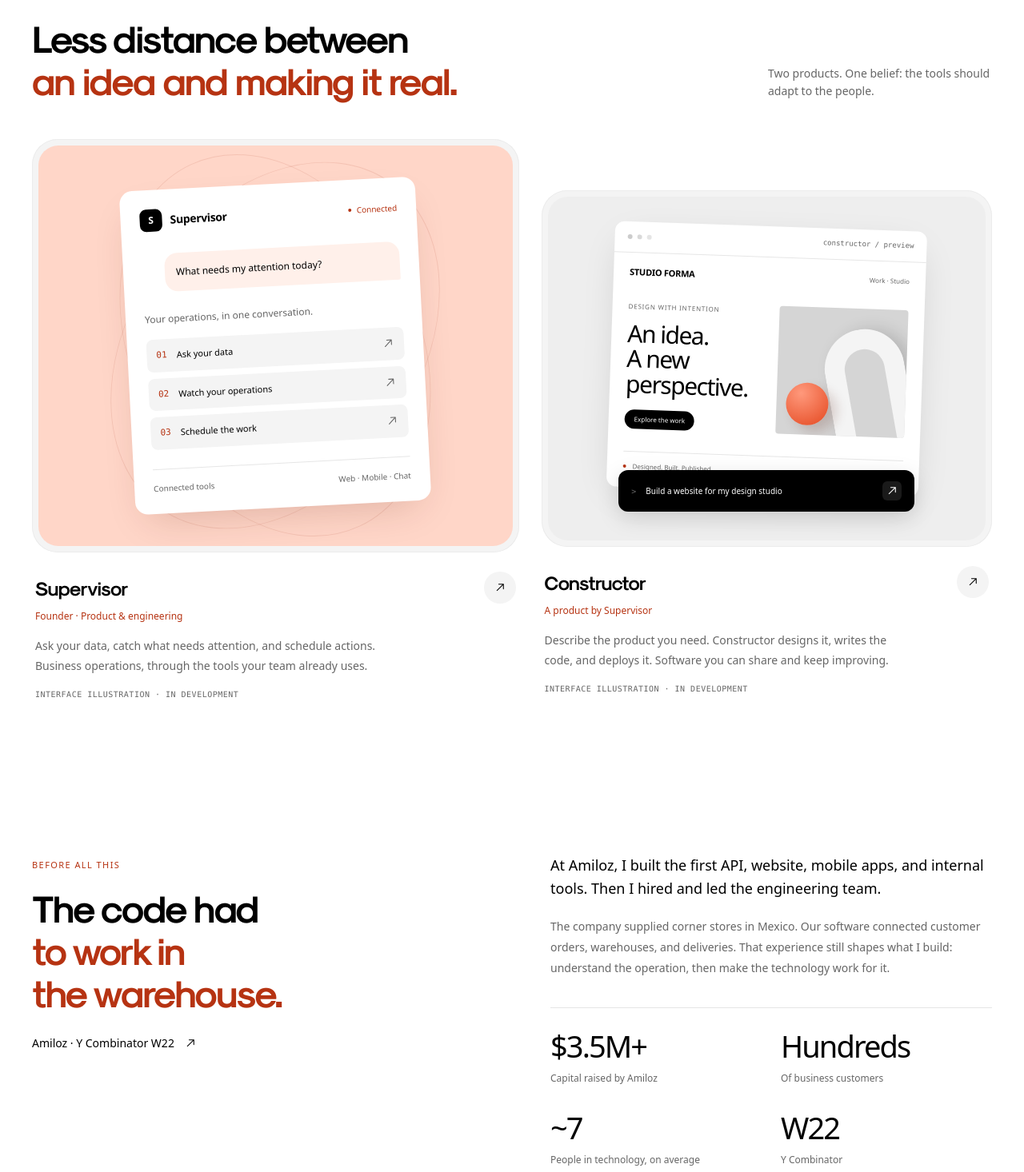
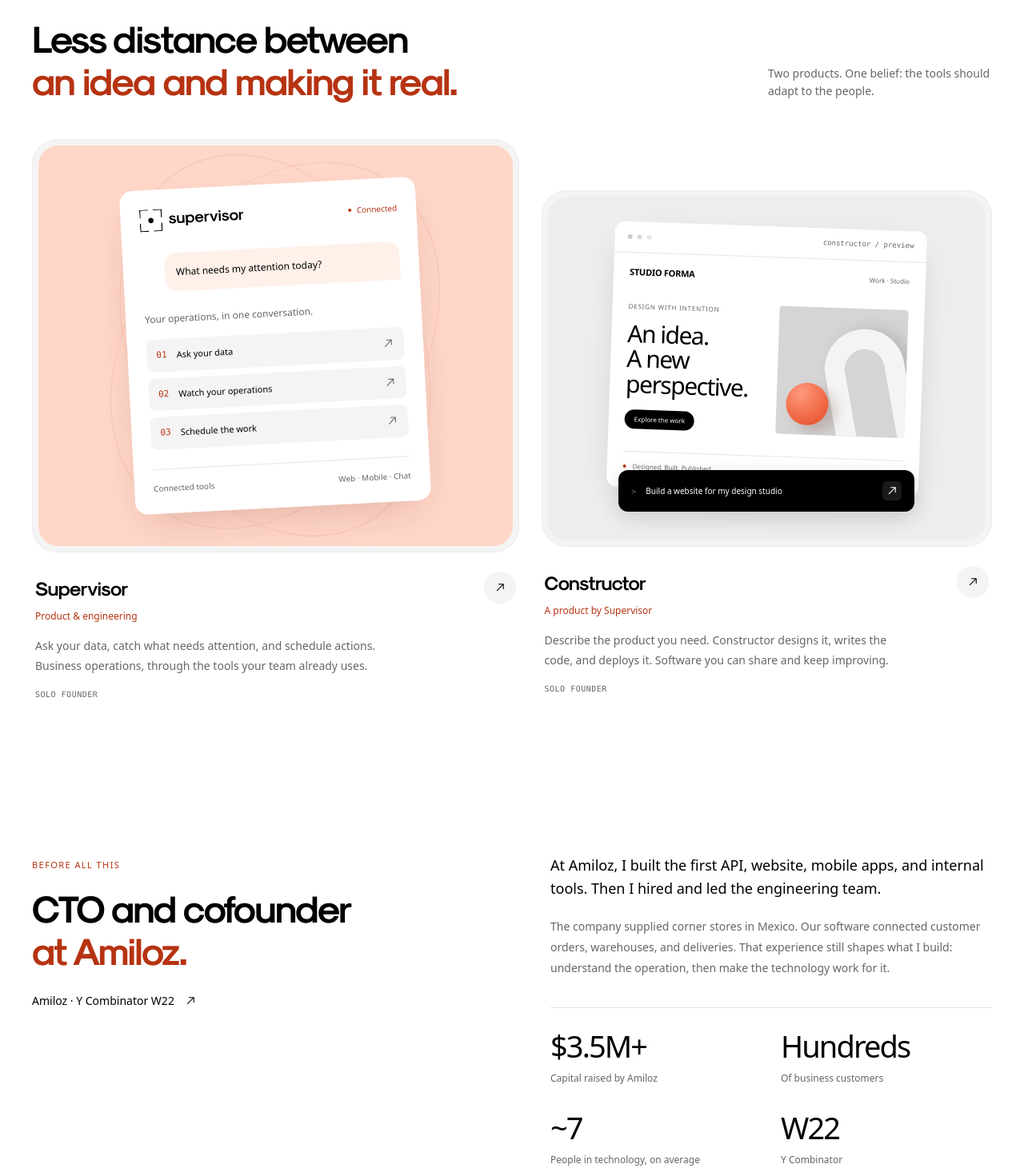
Before and after one commit to loama/personal-portfolio, a Next.js app: page /en in a window 1280 px wide. Shown: the part 991-2457 px from the top of the page at 80% size. Built offline with nearby package versions, Linux system fonts and the light colour scheme.

Commit message:
fix(site): use official branding and founder captions

```diff
--- a/src/components/experience.tsx
+++ b/src/components/experience.tsx
@@ -11,7 +11,7 @@
 export function FounderStory({ locale }: { locale: Locale }) {
   const es = locale === "es";
   return <section className="mx-auto grid max-w-[1320px] gap-12 px-5 py-16 sm:px-10 sm:py-24 lg:grid-cols-[1fr_1fr] lg:gap-24">
-    <div><span className="eyebrow">{es ? "Antes de todo esto" : "Before all this"}</span><h2 className="section-title mt-4">{es ? "El código también" : "The code had"}<br /><span className="text-accent">{es ? "tenía que funcionar" : "to work in"}<br />{es ? "en el almacén." : "the warehouse."}</span></h2><a href="https://www.ycombinator.com/companies/amiloz" className="mt-7 inline-flex items-center gap-3 text-sm font-medium" data-track="project_amiloz">Amiloz · Y Combinator W22<Arrow /></a></div>
+    <div><span className="eyebrow">{es ? "Antes de todo esto" : "Before all this"}</span><h2 className="section-title mt-4">{es ? "CTO y cofundador" : "CTO and cofounder"}<br /><span className="text-accent">{es ? "en Amiloz." : "at Amiloz."}</span></h2><a href="https://www.ycombinator.com/companies/amiloz" className="mt-7 inline-flex items-center gap-3 text-sm font-medium" data-track="project_amiloz">Amiloz · Y Combinator W22<Arrow /></a></div>
     <div><p className="text-lg leading-relaxed">{es ? "En Amiloz desarrollé la primera API, el sitio web, las aplicaciones móviles y las herramientas internas. Después contraté y dirigí al equipo de ingeniería." : "At Amiloz, I built the first API, website, mobile apps, and internal tools. Then I hired and led the engineering team."}</p><p className="mt-5 text-sm leading-[1.85] text-muted">{es ? "La empresa abastecía a tiendas de barrio en México. Nuestro software conectaba pedidos, almacén y entregas. Esa experiencia sigue guiando lo que construyo: entender la operación y hacer que la tecnología la resuelva." : "The company supplied corner stores in Mexico. Our software connected customer orders, warehouses, and deliveries. That experience still shapes what I build: understand the operation, then make the technology work for it."}</p>
       <dl className="mt-9 grid grid-cols-2 gap-x-6 gap-y-8 border-t border-ink/10 pt-7"><div className="flex flex-col"><dt className="order-2 mt-3 text-xs leading-relaxed text-muted">{es ? "Capital levantado por Amiloz" : "Capital raised by Amiloz"}</dt><dd className="order-1 text-[clamp(1.5rem,5vw,2.375rem)] font-medium leading-none tracking-[-.05em]">$3.5M+</dd></div><div className="flex flex-col"><dt className="order-2 mt-3 text-xs leading-relaxed text-muted">{es ? "De clientes empresariales" : "Of business customers"}</dt><dd className="order-1 text-[clamp(1.5rem,5vw,2.375rem)] font-medium leading-none tracking-[-.05em]">{es ? "Cientos" : "Hundreds"}</dd></div><div className="flex flex-col"><dt className="order-2 mt-3 text-xs leading-relaxed text-muted">{es ? "Personas en tecnología, en promedio" : "People in technology, on average"}</dt><dd className="order-1 text-[clamp(1.5rem,5vw,2.375rem)] font-medium leading-none tracking-[-.05em]">~7</dd></div><div className="flex flex-col"><dt className="order-2 mt-3 text-xs leading-relaxed text-muted">Y Combinator</dt><dd className="order-1 text-[clamp(1.5rem,5vw,2.375rem)] font-medium leading-none tracking-[-.05em]">W22</dd></div></dl><Link href={`/${locale}/work/amiloz`} className="mt-9 inline-flex min-h-11 items-center gap-3 text-sm font-medium text-accent">{es ? "El trabajo en Amiloz" : "The work at Amiloz"}<Arrow /></Link>
     </div>
--- a/src/components/projects.tsx
+++ b/src/components/projects.tsx
@@ -1,11 +1,13 @@
+import Image from "next/image";
 import { Arrow } from "./shell";
 import type { Locale } from "@/lib/site";
+import { profile } from "@/lib/resume";
 
 function SupervisorVisual({ es }: { es: boolean }) {
   return <div aria-hidden="true" className="supervisor-visual relative flex min-h-[360px] items-center justify-center overflow-hidden rounded-[1.55rem] p-6 sm:min-h-[430px] sm:p-12">
     <div className="visual-orbit orbit-one" /><div className="visual-orbit orbit-two" />
     <div className="supervisor-window relative w-full max-w-[370px] rounded-2xl bg-white p-5 sm:p-6">
-      <div className="flex items-center gap-2.5"><span className="flex h-7 w-7 items-center justify-center rounded-lg bg-ink text-xs font-semibold text-white">S</span><span className="text-sm font-semibold tracking-tight">Supervisor</span><span className="ml-auto flex items-center gap-1.5 text-[10px] text-accent"><span className="h-1 w-1 rounded-full bg-accent" />{es ? "Conectado" : "Connected"}</span></div>
+      <div className="flex items-center gap-2.5"><Image src="/images/supervisor-logo.svg" width={185} height={40} alt="" className="h-7 w-auto min-w-0 object-contain object-left" /><span className="ml-auto flex shrink-0 items-center gap-1.5 text-[10px] text-accent"><span className="h-1 w-1 rounded-full bg-accent" />{es ? "Conectado" : "Connected"}</span></div>
       <div className="ml-7 mt-7 rounded-2xl rounded-br-sm bg-peach p-3.5 text-xs leading-relaxed">{es ? "¿Qué necesita mi atención hoy?" : "What needs my attention today?"}</div>
       <p className="mt-6 text-xs leading-relaxed text-muted">{es ? "Tus operaciones, en una conversación." : "Your operations, in one conversation."}</p>
       <div className="mt-4 space-y-2">
@@ -30,16 +32,17 @@
 
 export function Projects({ locale }: { locale: Locale }) {
   const es = locale === "es";
+  const founderRole = profile.work.find((work) => work.id === "supervisor")?.position[locale];
   return <section id="work" className="mx-auto max-w-[1320px] px-5 py-16 sm:px-10 sm:py-24">
     <div className="mb-12 flex flex-wrap items-end justify-between gap-5"><div><span className="eyebrow">{es ? "En lo que trabajo ahora" : "What I'm working on now"}</span><h2 className="section-title mt-4">{es ? "Menos distancia entre" : "Less distance between"}<br /><span className="text-accent">{es ? "una idea y hacerla real." : "an idea and making it real."}</span></h2></div><p className="max-w-[280px] text-sm leading-relaxed text-muted">{es ? "Dos productos. Una convicción: las herramientas deben adaptarse a las personas." : "Two products. One belief: the tools should adapt to the people."}</p></div>
     <div className="grid gap-10 md:grid-cols-[1.08fr_1fr] md:gap-7">
       <article>
         <a href="https://trysupervisor.com" aria-label={es ? "Visitar Supervisor" : "Visit Supervisor"} className="project-shell group block rounded-[2rem] p-2" data-track="project_supervisor"><SupervisorVisual es={es} /></a>
-        <div className="px-1 pt-6"><div className="flex items-center justify-between"><h3 className="text-2xl font-bold tracking-tight">Supervisor</h3><a href="https://trysupervisor.com" aria-label={es ? "Abrir Supervisor" : "Open Supervisor"} className="circle-link" data-track="project_supervisor"><Arrow /></a></div><p className="mt-2 text-xs text-accent">{es ? "Fundador · Producto e ingeniería" : "Founder · Product & engineering"}</p><p className="mt-4 max-w-[440px] text-sm leading-[1.8] text-muted">{es ? "Consulta tus datos, detecta lo que necesita atención y programa acciones. La operación de tu empresa, desde las herramientas que tu equipo ya usa." : "Ask your data, catch what needs attention, and schedule actions. Business operations, through the tools your team already uses."}</p><p className="mt-4 font-mono text-[10px] uppercase tracking-wider text-muted">{es ? "Interfaz ilustrativa · En desarrollo" : "Interface illustration · In development"}</p></div>
+        <div className="px-1 pt-6"><div className="flex items-center justify-between"><h3 className="text-2xl font-bold tracking-tight">Supervisor</h3><a href="https://trysupervisor.com" aria-label={es ? "Abrir Supervisor" : "Open Supervisor"} className="circle-link" data-track="project_supervisor"><Arrow /></a></div><p className="mt-2 text-xs text-accent">{es ? "Producto e ingeniería" : "Product & engineering"}</p><p className="mt-4 max-w-[440px] text-sm leading-[1.8] text-muted">{es ? "Consulta tus datos, detecta lo que necesita atención y programa acciones. La operación de tu empresa, desde las herramientas que tu equipo ya usa." : "Ask your data, catch what needs attention, and schedule actions. Business operations, through the tools your team already uses."}</p><p className="mt-4 font-mono text-[10px] uppercase tracking-wider text-muted">{founderRole}</p></div>
       </article>
       <article className="md:pt-16">
         <a href="https://useconstructor.com" aria-label={es ? "Visitar Constructor" : "Visit Constructor"} className="project-shell group block rounded-[2rem] p-2" data-track="project_constructor"><ConstructorVisual es={es} /></a>
-        <div className="px-1 pt-6"><div className="flex items-center justify-between"><h3 className="text-2xl font-bold tracking-tight">Constructor</h3><a href="https://useconstructor.com" aria-label={es ? "Abrir Constructor" : "Open Constructor"} className="circle-link" data-track="project_constructor"><Arrow /></a></div><p className="mt-2 text-xs text-accent">{es ? "Un producto de Supervisor" : "A product by Supervisor"}</p><p className="mt-4 max-w-[440px] text-sm leading-[1.8] text-muted">{es ? "Describe el producto que necesitas. Constructor lo diseña, escribe el código y lo publica. Software que puedes compartir y seguir mejorando." : "Describe the product you need. Constructor designs it, writes the code, and deploys it. Software you can share and keep improving."}</p><p className="mt-4 font-mono text-[10px] uppercase tracking-wider text-muted">{es ? "Interfaz ilustrativa · En desarrollo" : "Interface illustration · In development"}</p></div>
+        <div className="px-1 pt-6"><div className="flex items-center justify-between"><h3 className="text-2xl font-bold tracking-tight">Constructor</h3><a href="https://useconstructor.com" aria-label={es ? "Abrir Constructor" : "Open Constructor"} className="circle-link" data-track="project_constructor"><Arrow /></a></div><p className="mt-2 text-xs text-accent">{es ? "Un producto de Supervisor" : "A product by Supervisor"}</p><p className="mt-4 max-w-[440px] text-sm leading-[1.8] text-muted">{es ? "Describe el producto que necesitas. Constructor lo diseña, escribe el código y lo publica. Software que puedes compartir y seguir mejorando." : "Describe the product you need. Constructor designs it, writes the code, and deploys it. Software you can share and keep improving."}</p><p className="mt-4 font-mono text-[10px] uppercase tracking-wider text-muted">{founderRole}</p></div>
       </article>
     </div>
   </section>;
```
Also changed, not shown: public/images/supervisor-logo.svg (added).
